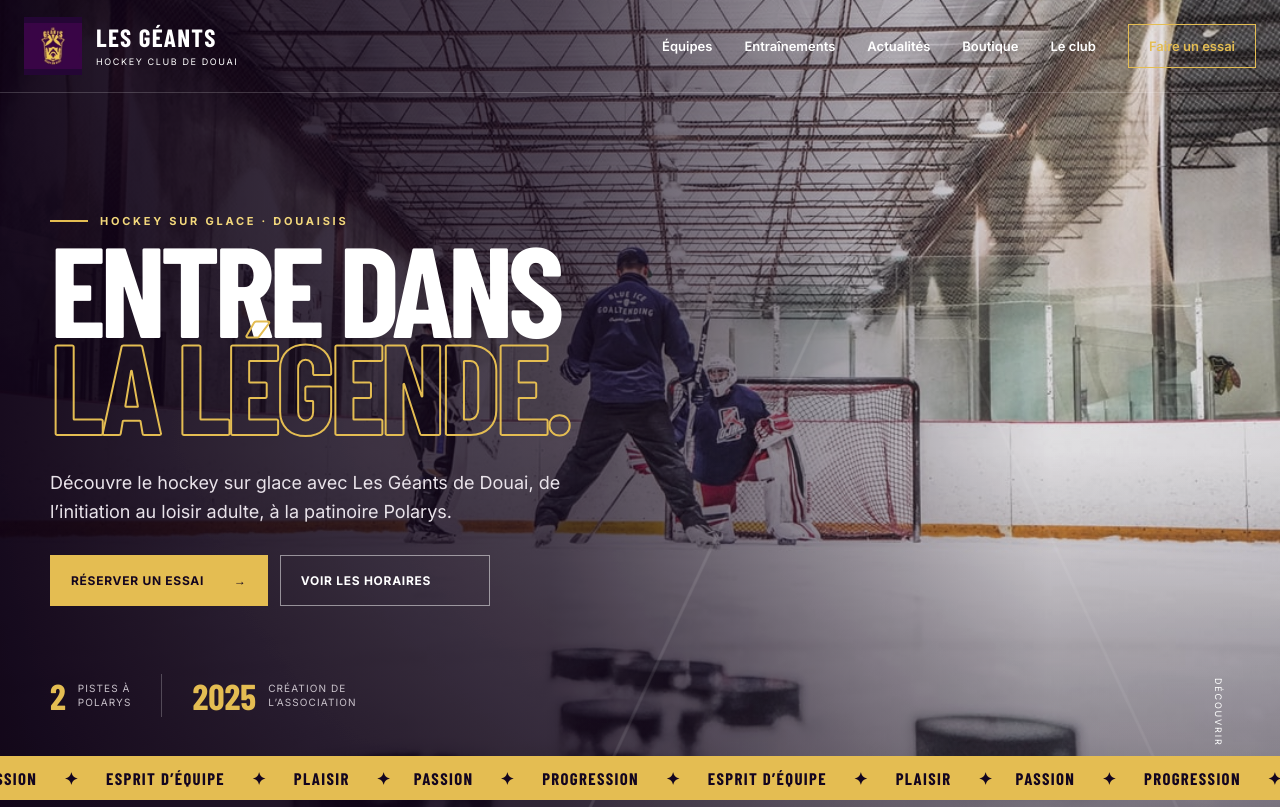
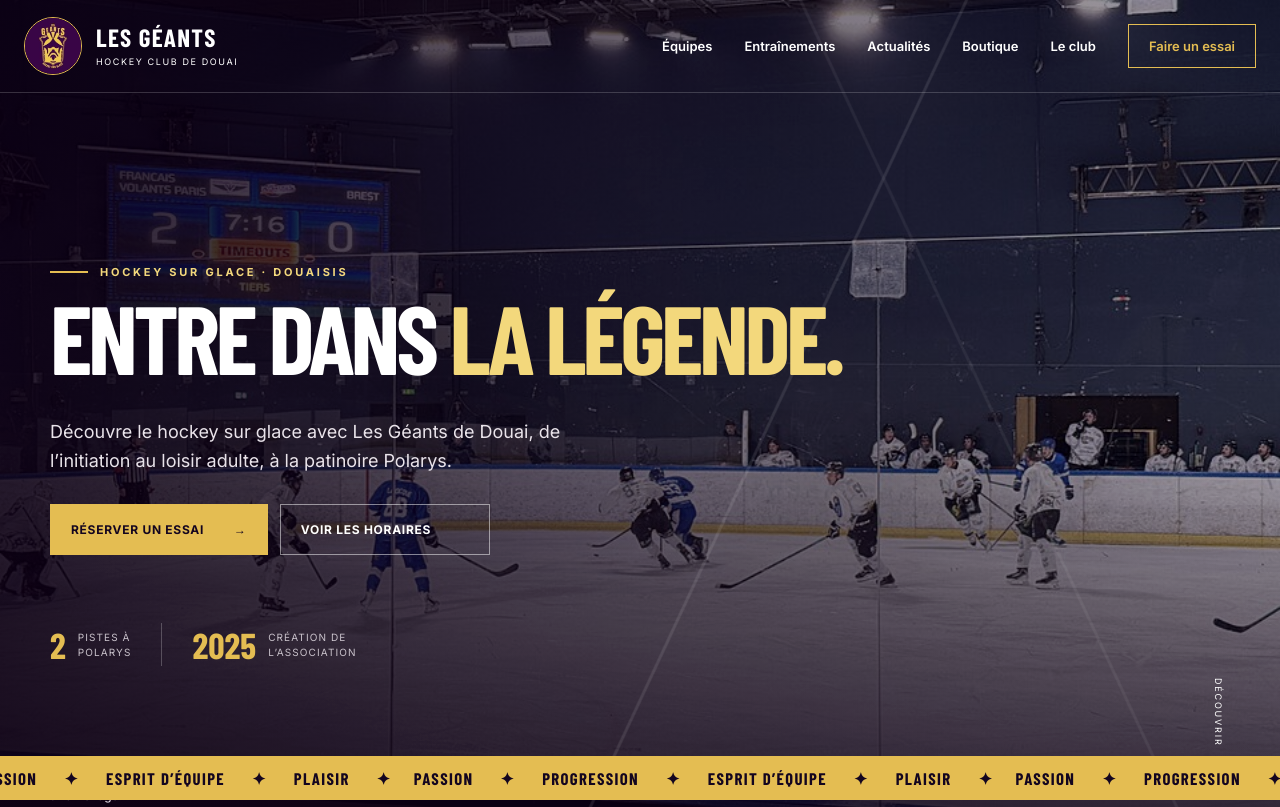
Before and after one commit to hcgd-hockeysurglace/geants-site, a plain HTML site: page dist/index.html in a window 1280 px wide. Shown: the top 807 px of the page. Drawn offline with nearby package versions, Linux system fonts and the light colour scheme; a web font is replaced by a local one.

Commit message:
Moderniser le logo et le visuel de l’accueil

```diff
--- a/dist/index.html
+++ b/dist/index.html
@@ -8,7 +8,7 @@
   <link rel="preconnect" href="https://fonts.googleapis.com">
   <link rel="preconnect" href="https://fonts.gstatic.com" crossorigin>
   <link href="https://fonts.googleapis.com/css2?family=Barlow+Condensed:wght@600;700;800&family=Inter:wght@400;500;600;700&display=swap" rel="stylesheet">
-  <link rel="stylesheet" href="styles.css?v=8">
+  <link rel="stylesheet" href="styles.css?v=9">
 </head>
 <body>
   <a class="skip-link" href="#contenu">Aller au contenu</a>
@@ -38,7 +38,7 @@
       <div class="hero-lines" aria-hidden="true"></div>
       <div class="hero-content wrap">
         <p class="eyebrow"><span></span> HOCKEY SUR GLACE · DOUAISIS</p>
-        <h1 id="hero-title">ENTRE DANS<br><em>LA LÉGENDE.</em></h1>
+        <h1 id="hero-title">ENTRE DANS <em>LA LÉGENDE.</em></h1>
         <p class="hero-lead">Découvre le hockey sur glace avec Les Géants de Douai, de l’initiation au loisir adulte, à la patinoire Polarys.</p>
         <div class="hero-actions">
           <a class="button button-gold" href="#rejoindre">Réserver un essai <span>→</span></a>
@@ -49,6 +49,7 @@
           <div><strong>2025</strong><span>création de<br>l’association</span></div>
         </div>
       </div>
+      <p class="hero-credit">Photo d’illustration · Paris–Brest, 7 novembre 2026 · <a href="https://commons.wikimedia.org/wiki/File:Match_Hockey_Glace_Fran%C3%A7ais_Volants_Paris_x_Albatros_Brest_Patinoire_Palais_Omnisports_Paris_Bercy_-_Paris_XII_(FR75)_-_2026-11-07_-_19.jpg">Chabe01</a>, <a href="https://creativecommons.org/licenses/by-sa/4.0/deed.fr">CC BY-SA 4.0</a> · redimensionnée et recadrée à l’affichage.</p>
       <div class="scroll-cue" aria-hidden="true">DÉCOUVRIR <span>↓</span></div>
     </section>
 
--- a/dist/styles.css
+++ b/dist/styles.css
@@ -42,7 +42,58 @@ body {
   .ticker .ticker-track { animation: none; }
 }
 
-.hero-bg{background-image:linear-gradient(90deg,rgba(20,4,29,.95) 0%,rgba(20,4,29,.72) 43%,rgba(20,4,29,.12) 82%),linear-gradient(0deg,rgba(20,4,29,.48),transparent 45%),url('assets/hero.jpg')}
+.hero-bg {
+  background-image:
+    linear-gradient(100deg, rgba(20, 4, 29, .91), rgba(20, 4, 29, .56) 55%, rgba(20, 4, 29, .32)),
+    linear-gradient(0deg, rgba(20, 4, 29, .78), transparent 45%),
+    url('assets/hockey-paris-brest-action.jpg');
+  background-position: center 63%;
+}
+
+.brand img,
+.footer-brand img {
+  box-sizing: border-box;
+  object-fit: cover;
+  border: 1px solid var(--gold);
+  border-radius: 50%;
+  background: #35083f;
+}
+
+.hero-content { container-type: inline-size; }
+
+.hero h1 {
+  max-width: none;
+  font-size: min(7.4vw, 7rem);
+  font-size: min(8.2cqw, 7rem);
+  line-height: .96;
+  white-space: nowrap;
+  font-weight: 800;
+}
+
+.hero h1 em {
+  color: var(--gold2);
+  -webkit-text-stroke: 0;
+}
+
+.hero-credit {
+  position: absolute;
+  bottom: 1rem;
+  left: max(1rem, calc((100% - var(--max)) / 2));
+  max-width: min(38rem, calc(100% - 3rem));
+  margin: 0;
+  color: #f1e8f2;
+  font-size: .75rem;
+  line-height: 1.45;
+}
+
+.hero-credit a {
+  color: var(--gold2);
+  text-decoration: underline;
+}
+
+@media (max-width: 560px) {
+  .hero-bg { background-position: 56% center; }
+}
 .team-youth{background-image:url('assets/hero.jpg')}
 .photo-one{background-image:linear-gradient(0deg,rgba(35,5,48,.25),transparent),url('assets/hero.jpg')}
 .photo-two{background-image:linear-gradient(135deg,rgba(38,5,51,.5),transparent),url('assets/goalie.webp')}
```
